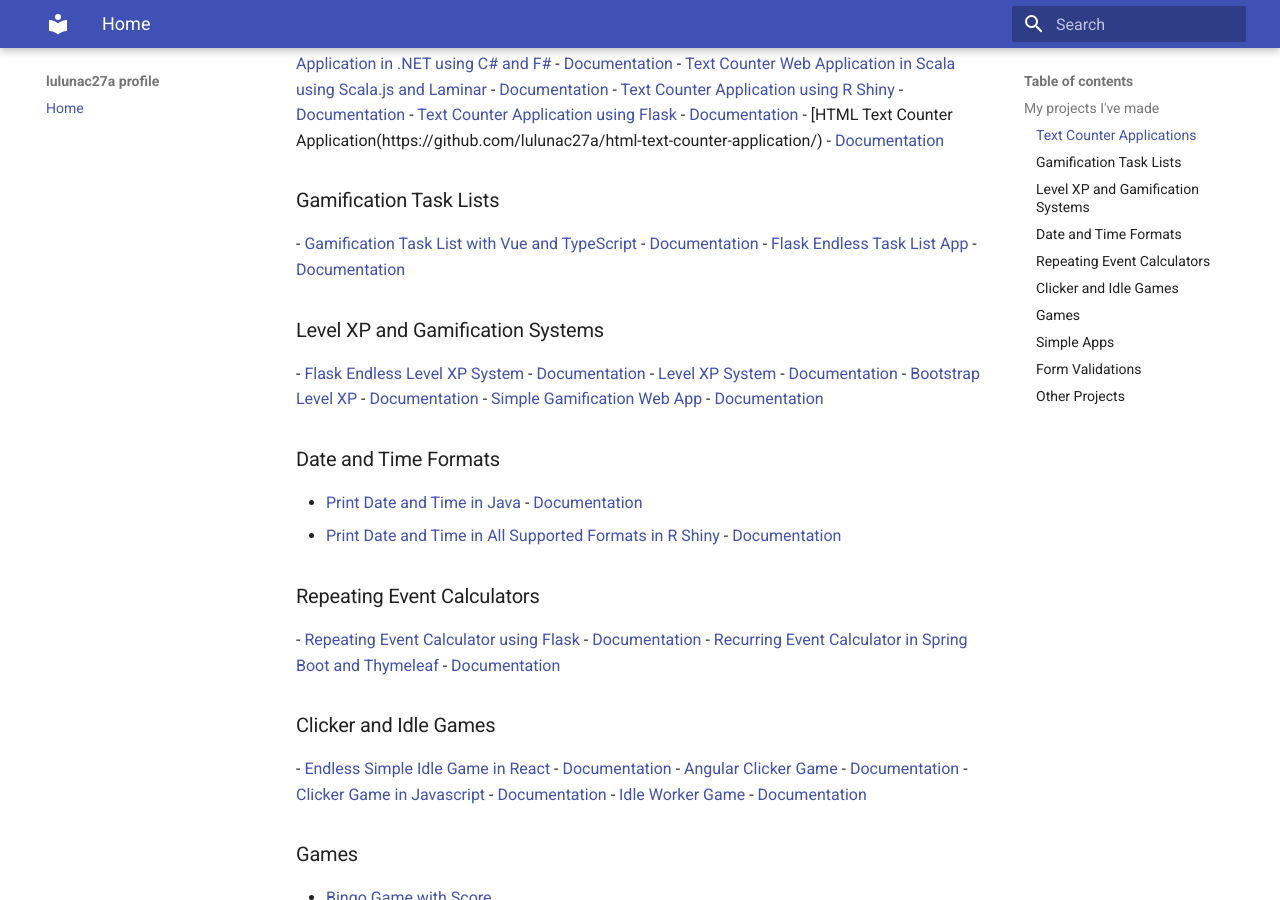
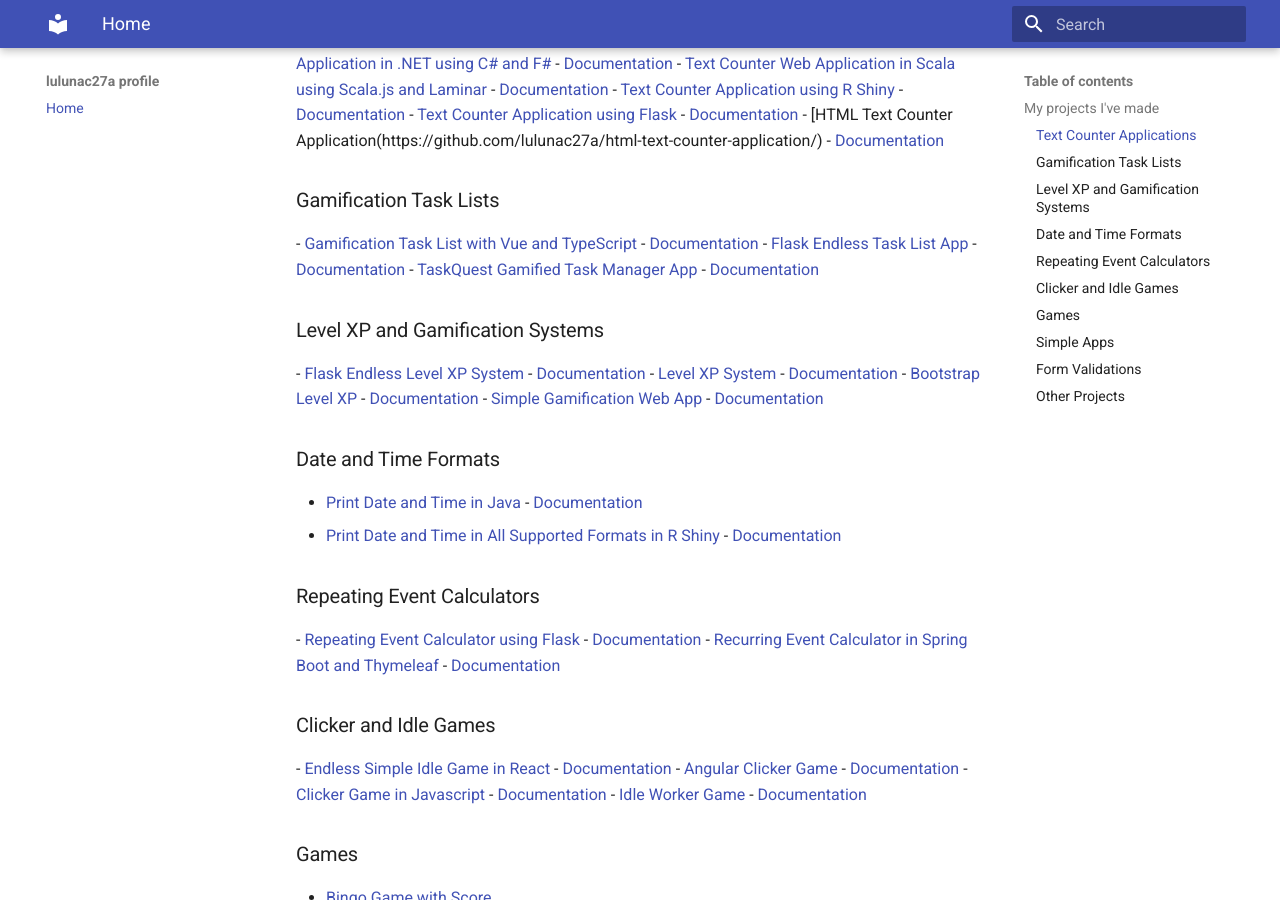
Before and after one commit to lulunac27a/lulunac27a.github.io, an MkDocs documentation site: the page built from docs/index.md, in a window 1280 px wide and 900 px high, scrolled down 400 px. Built offline with MkDocs 1.6.1 and Material for MkDocs 9.7.7, drawn with Linux system fonts in a browser that asks for light colours.

Commit message:
Add new TaskQuest repository

```diff
--- a/docs/index.md
+++ b/docs/index.md
@@ -36,7 +36,10 @@ space, and a good computer programmer.
   [Gamification Task List with Vue and TypeScript](https://github.com/lulunac27a/gamification-task-list-vue-typescript/)
   -
   [Documentation](https://lulunac27a.github.io/gamification-todo-list-vue-typescript/)
-- [Flask Endless Task List App](https://github.com/lulunac27a/flask-endless-task-list-app/) - [Documentation](https://lulunac27a.github.io/flask-endless-task-list-app/)
+-
+  [Flask Endless Task List App](https://github.com/lulunac27a/flask-endless-task-list-app/)
+  - [Documentation](https://lulunac27a.github.io/flask-endless-task-list-app/)
+- [TaskQuest Gamified Task Manager App](https://github.com/lulunac27a/TaskQuest-gamified-task-manager-app) - [Documentation](https://lulunac27a.github.io/TaskQuest-gamified-task-manager-app)
 ### Level XP and Gamification Systems
 -
   [Flask Endless Level XP System](https://github.com/lulunac27a/flask-endless-level-xp/)
```
